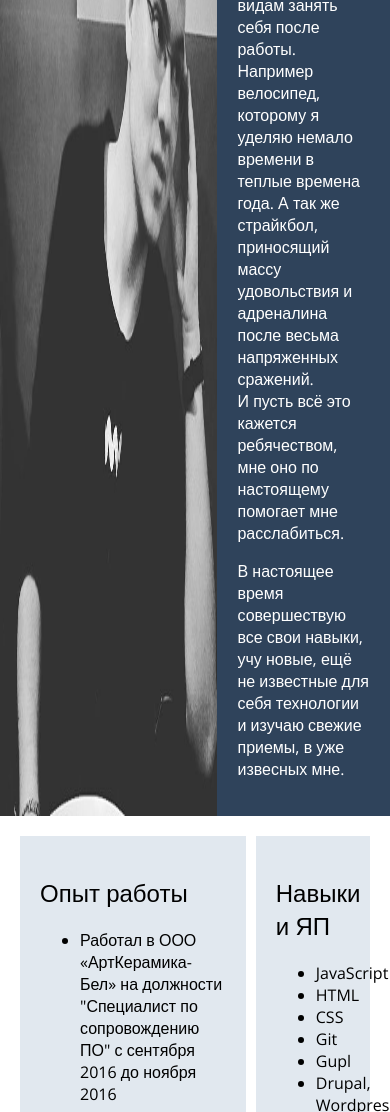
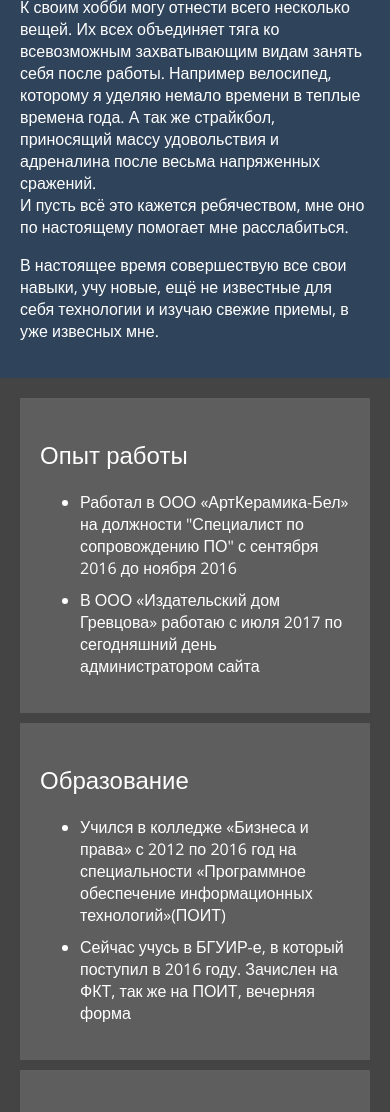
Before and after one commit to IsDelta/isdelta.github.io, a plain HTML site: page index.html in a window 390 px wide. Shown: the part 309-1421 px from the top of the page. Drawn offline with nearby package versions, Linux system fonts and the light colour scheme.

Commit message:
some adaptive

```diff
--- a/css/style.css
+++ b/css/style.css
@@ -4,23 +4,29 @@
 }
 
 body {
-    padding-bottom: 20px;;
+    color: #fff;
+    background: #444;
+    padding-bottom: 20px;
     margin: 0;
 }
 
 .header {
+    font-size: 16px;
+    line-height: 22px;
     background: #2f435b;
-    display: flex;
-    flex-direction: row;
+    display: grid;
+    grid-template-columns: auto;
+    grid-template-rows: auto;
     color: #fff;
 }
 
 .photo {
-    max-width: 400px;
+    height: 400px;
+    width: 400px;
 }
 
 .about {
-    width: 100%;
+    grid-area: 1/2/last-intem/last-line;
     padding: 20px;
 }
 
@@ -30,8 +36,10 @@ body {
 
 .about .description {
     margin: 0 auto;
-    max-width: 800px;;
+    max-width: 800px;
+    ;
 }
+
 .content {
     display: grid;
     grid-template-columns: 2fr 1fr;
@@ -44,30 +52,64 @@ body {
 
 .content>div {
     padding: 20px;
-    background: #E1E8EF;
+    background: #5e5e5e;
 }
+
 .content li {
     margin-bottom: 10px;
 }
-.content h1{
+
+.content h1 {
     margin-top: 0;
 }
+
 .skills {
     grid-area: 1/2/last-line/last-line;
 }
-.skills li{
-    margin-bottom: 0;;
+
+.skills li {
+    margin-bottom: 0;
+    ;
 }
+
 .links {
     max-width: 800px;
     margin: 0 auto;
 }
-.links a{
+
+.links a {
     margin: 0 10px;
     display: inline-block;
     font-size: 50px;
+    color: #446083;
+}
+
+.links a:hover {
     color: #547db1;
 }
-.links a:hover{
-    color: #2f435b;
+
+@media all and (max-width: 900px) {
+    .photo {
+        margin-top: 20px;
+        grid-area: 1/1/2/last-line;
+        justify-self: center;
+        text-align: center;
+        border-radius: 50%;
+        overflow: hidden;
+        height: 200px;
+        width: 200px;
+    }
+
+    .about {
+        grid-area: 2/1/last-line/last-line;
+    }
+    .experience {
+        grid-area: 1/1/2/last-line;
+    }
+    .education {
+        grid-area: 2/1/3/last-line;
+    }
+    .skills {
+        grid-area: 3/1/last-line/last-line;
+    }
 }
--- a/index.html
+++ b/index.html
@@ -13,7 +13,7 @@
 <body>
 	<div class="header">
 		<div class="photo">
-			<img src="images/photo.jpg" width='100%' height="100%" alt="">
+			<img src="images/photo.jpg"  height="100%" alt="">
 		</div>
 		<div class='about'>
 			<h1>Немного обо мне:</h1>
@@ -36,7 +36,7 @@
 				<li> В ООО «Издательский дом Гревцова» работаю с июля 2017 по сегодняшний день администратором сайта</li>
 			</ul>
 		</div>
-		<div class="experience">
+		<div class="education">
 			<h2>Образование</h2>
 			<ul>
 				<li>Учился в колледже «Бизнеса и права» с 2012 по 2016 год на специальности «Программное обеспечение информационных технологий»(ПОИТ)</li>
```
